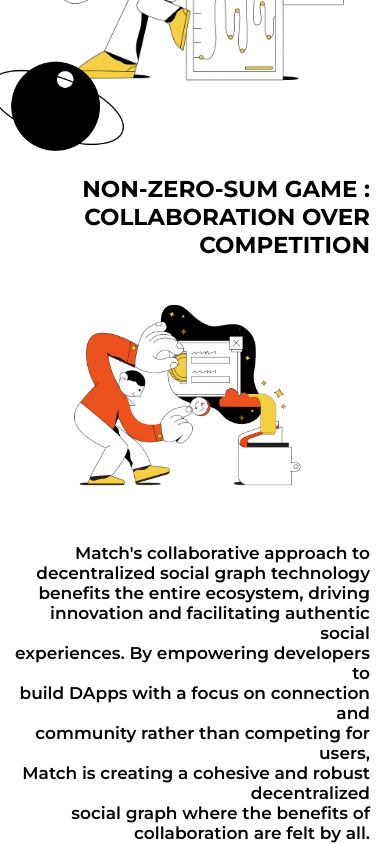
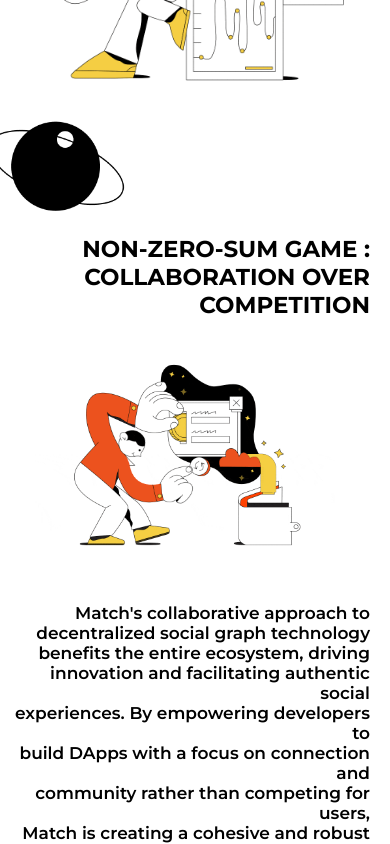
Before and after one commit to DevOlagboye/mathchain-react, a React (Create React App) app: page / in a window 390 px wide. Shown: the part 2300-3144 px from the top of the page. Built offline with nearby package versions, Linux system fonts and the light colour scheme.

Commit message:
Made some changes with responsiveness

```diff
--- a/src/Components/NonZero/NonZero.css
+++ b/src/Components/NonZero/NonZero.css
@@ -47,7 +47,7 @@
 
 @media (max-width: 600px) {
   .non-zero-container {
-    padding: 20px 20px 0px 0px;
+    padding: 80px 20px 0px 0px;
   }
   .eclipse-image {
     width: 150px;
```
